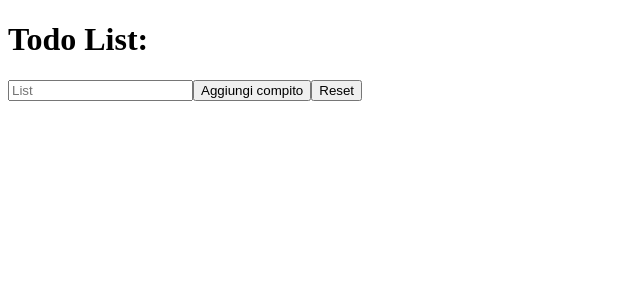
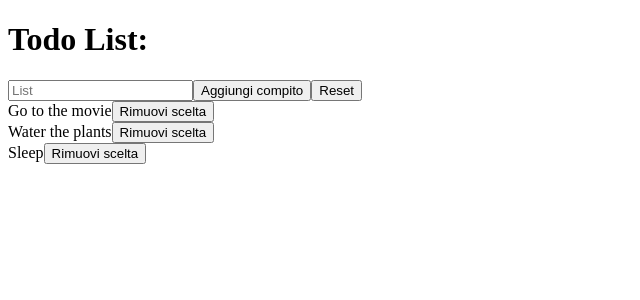
Before and after one commit to Vincenzo-Pallante-Dev/exercises-React, a React (Create React App) app in the folder my-project/: page / in a window 1280 px wide. Shown: the top 300 px of the page, without its empty margins (0-640 px from the left). Built offline with nearby package versions, Linux system fonts and the light colour scheme.

Commit message:
feat: exercise

```diff
--- a/my-project/src/App.js
+++ b/my-project/src/App.js
@@ -3,6 +3,21 @@ import { TodoLIst } from "./components/TodoList";
 
 export class App extends React.Component {
   render() {
-    return <TodoLIst />;
+    return (
+      <TodoLIst
+        render={(todos, handleRemove) => (
+          <div>
+            {todos.map((todo, index) => (
+              <div key={todo + index}>
+                {todo}
+                <button onClick={() => handleRemove(index)}>
+                  Rimuovi scelta
+                </button>
+              </div>
+            ))}
+          </div>
+        )}
+      />
+    );
   }
 }
--- a/my-project/src/components/TodoList.js
+++ b/my-project/src/components/TodoList.js
@@ -33,13 +33,14 @@ export class TodoLIst extends React.Component {
     });
   };
 
-  handleRemove = (event) => {
-    const index = event.target.closest("li").index;
-    const todos = this.state.todos.slice();
-    todos.splice(index, 1);
+  handleRemove = () => {
+    // const indexConst = event.target.closest("div").index;
+    const indexConst2 = this.state.todos.indexOf("div");
+    const sliceConst = this.state.todos.slice();
+    sliceConst.splice(indexConst2, 1);
 
     this.setState({
-      todos: todos,
+      todos: sliceConst,
     });
   };
 
@@ -55,27 +56,8 @@ export class TodoLIst extends React.Component {
         ></input>
         <button onClick={this.handleAddTodo}>Aggiungi compito</button>
         <button onClick={this.handleResetState}>Reset</button>
-        <renderTodos />
-        {/* <ul>
-          {this.state.todos.map((todo, index) => (
-            <li key={todo + index}>
-              {todo} <button onClick={this.handleRemove}>Rimuovi scelta</button>
-            </li>
-          ))}
-        </ul> */}
+        <div>{this.props.render(this.state.todos, this.handleRemove)}</div>
       </div>
     );
   }
 }
-
-export default function renderTodos(handleRemove) {
-  return (
-    <ul>
-      {this.state.todos.map((todo, index) => (
-        <li key={todo + index}>
-          {todo} <button onClick={handleRemove(index)}>Rimuovi scelta</button>
-        </li>
-      ))}
-    </ul>
-  );
-}
```
Also changed, not shown: my-project/Lists 06.txt (deleted), my-project/Render Props 01.txt (added).
